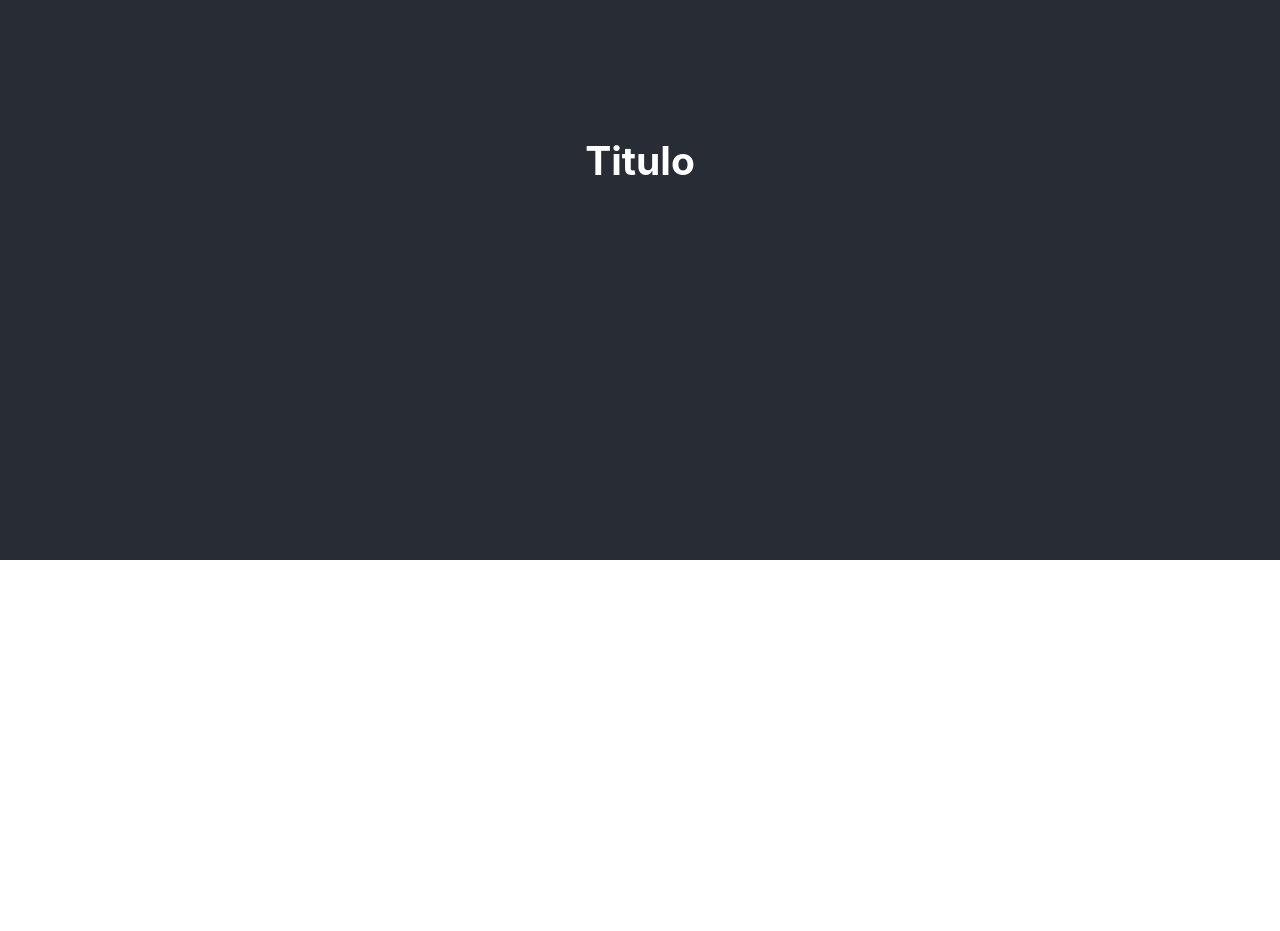
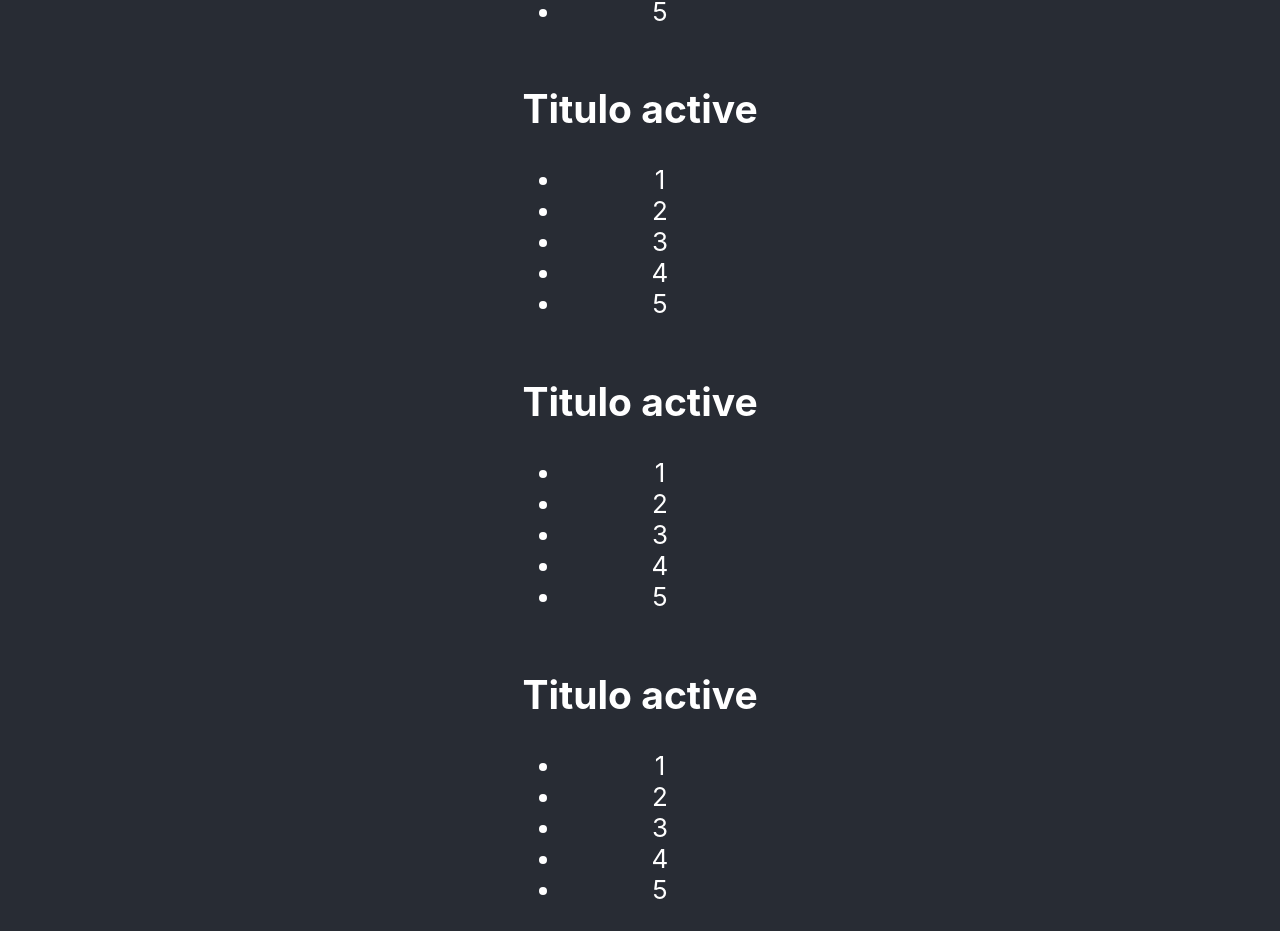
Before and after one commit to nuevo-rama/rm-v3.0-react-2021, a React (Create React App) app: page / in a window 1280 px wide. Shown: the part 240-1171 px from the top of the page. Before the commit the page ends 800 px from the top, so only its background shows below. Built offline with nearby package versions, Linux system fonts and the light colour scheme.

Commit message:
armando componenetes y variables

```diff
--- a/src/App.js
+++ b/src/App.js
@@ -1,11 +1,15 @@
 import './App.css';
 import MainFrame from './components/MainFrame'; //IMPORTO EL COMPONENTE
+import MainFrameFull from './components/MainFrameFull'; //IMPORTO EL COMPONENTE
 
 function App() {
   return (
     <div className="App">
       <header className="App-header">
         <MainFrame />
+        <MainFrame />
+        <MainFrame />
+        <MainFrameFull />
       </header>
     </div>
   );
--- a/src/components/MainFrame.js
+++ b/src/components/MainFrame.js
@@ -1,8 +1,17 @@
 import React from 'react';
 
 function MainFrame() { //LA FUNCION SE LLAMA COMO EL COMPONENTE
+
+    let condition = "active";
+    let number = [1, 2, 3, 4, 5];
+
     return (
-      <h2>Titulo</h2>
+      <div>
+        <h2 className= "style1">Titulo {condition} </h2>
+        <ul>
+            {number.map (number => <li> {number} </li>)}
+        </ul>
+      </div>
     );
   }
 
--- /dev/null
+++ b/src/components/MainFrameFull.js
@@ -0,0 +1,12 @@
+import React from 'react';
+import MainFrame from './MainFrame'; //IMPORTO EL COMPONENTE
+
+function MainFrameFull() { //LA FUNCION SE LLAMA COMO EL COMPONENTE
+    return (
+      <div>
+        <MainFrame />
+      </div>
+    );
+  }
+
+export default MainFrameFull;
```
